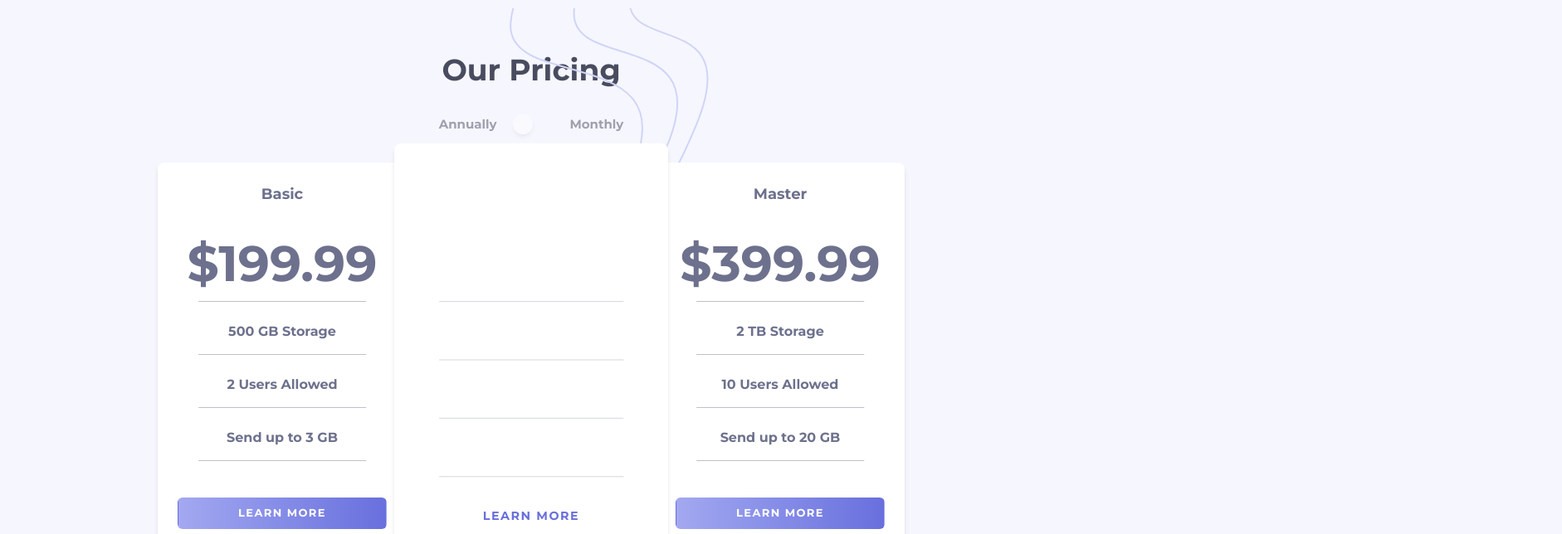
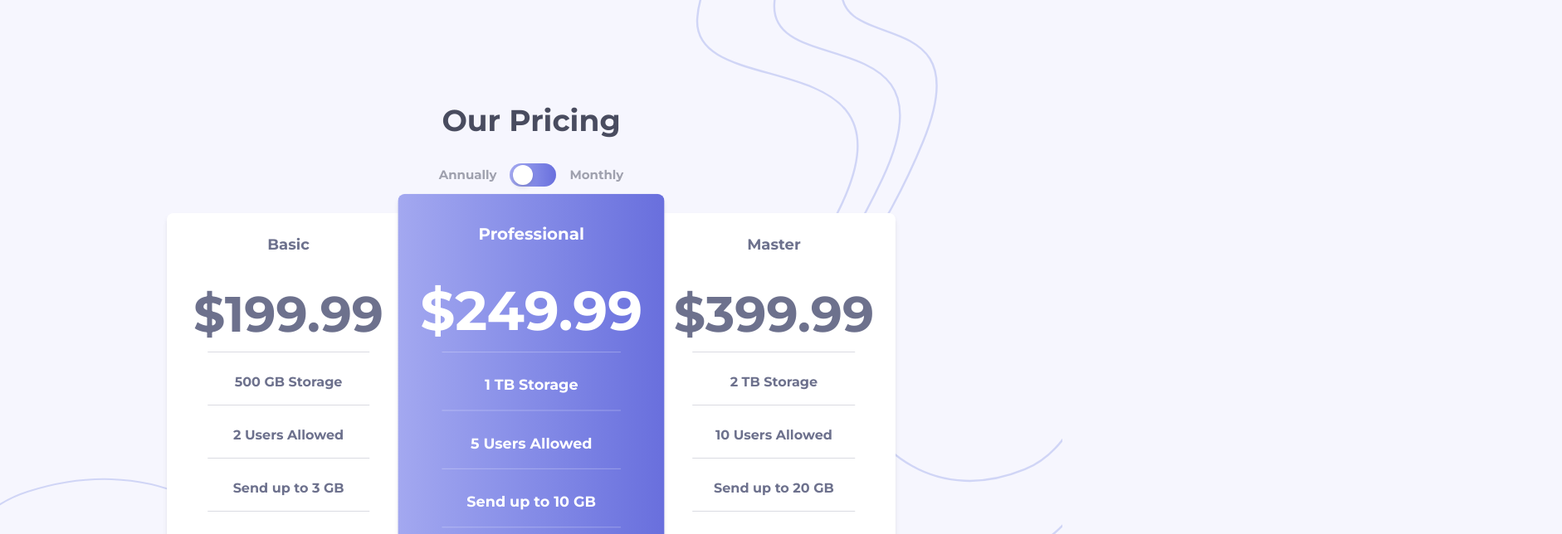
Before and after one commit to Rgit915/pricing-component-with-toggle, a React (Vite) app: page / in a window 1280 px wide. Shown: the top 644 px of the page at 83% size, 1882 px wide, since content can reach past the window. Built offline with nearby package versions, Linux system fonts and the light colour scheme.

Commit message:
Add responsive design for layout

```diff
--- a/src/index.css
+++ b/src/index.css
@@ -2,68 +2,69 @@
 
 @import "tailwindcss";
 
-
 @theme {
   --font-montserrat: "Montserrat", sans-serif;
-  --color-primary: "linear-gradient(to right, hsl(236, 72%, 79%), hsl(237, 63%, 64%))";
+  --color-primary-moderate-blue: hsl(236, 72%, 79%);
+  --color-primary-vibrant-blue: hsl(237, 63%, 64%);
   --color-neutral-very-light-grayish-blue: hsl(240, 78%, 98%);
   --color-neutral-grayish-blue: hsl(234, 14%, 74%);
   --color-neutral-dark-grayish-blue: hsl(232, 13%, 33%);
   --color-neutral-slate-grayish-blue: hsla(232, 13%, 49%, 1);
-
 }
 
 @layer base {
+  html,
   body {
-    @apply text-base font-normal font-montserrat bg-neutral-very-light-grayish-blue text-neutral-dark-grayish-blue ;
+    overflow-x: hidden;
+    max-width: 100%;
+    min-height: 100vh;
   }
-  main{
-    @apply relative
+
+  body {
+    @apply relative flex flex-col w-full items-center justify-center text-base font-normal
+      font-montserrat bg-neutral-very-light-grayish-blue text-neutral-dark-grayish-blue;
   }
-  main::before{
+
+  body::before {
     content: "";
-    position: absolute;
-    bottom: 0;
-    top: -6%;
-    right: -47%;
-    width: 100%;
     background-image: url(./assets/images/bg-top.svg);
     background-repeat: no-repeat;
+    background-position: right;
+    background-size: contain;
+    position: absolute;
+    top: -32%;
+    right: -47%;
+    width: 100vw;
+    height: 100%;
+    z-index: -1;
   }
-  label {
-    @apply text-[15px] font-bold opacity-50 leading-7;
+  .card-container button {
+    @apply text-[13px] font-bold text-white uppercase text-center tracking-[1.39px] bg-neutral-grayish-blue px-6 py-2 w-full rounded-md;
   }
-  button{
-    @apply text-[13px] font-bold text-white uppercase text-center tracking-[1.39px] bg-neutral-grayish-blue px-6 py-2 w-full rounded-md ;
+
+  @media (min-width: 768px) {
+    body::before {
+      right: 0%;
+      top: 0%;
+    }
+
+    body::after {
+      content: "";
+      position: absolute;
+      top: 10%;
+      left: 0;
+      width: 100%;
+      height: 100%;
+      background-image: url(./assets/images/bg-bottom.svg);
+      background-repeat: no-repeat;
+      background-position: bottom left;
+      z-index: -1;
+    }
   }
 }
 
 @layer components {
   .card {
-    @apply relative w-full max-w-[300px] mx-auto bg-white rounded-lg shadow-md p-6 flex flex-col items-center gap-6 justify-center text-center text-neutral-slate-grayish-blue;
-  }
-
-  .card p {
-    @apply relative pb-4 w-full flex justify-center;
-  }
-
-  .card p::after {
-    content: "";
-    position: absolute;
-    bottom: 0;
-    width: 80%;
-    height: 1px;
-    background-color: var(--color-neutral-slate-grayish-blue);
-    left: 50%;
-    transform: translateX(-50%);
-    opacity: 25%;
-  }
-  .professional p::after {
-    @apply bg-primary;
-  }
-
-  /* Remove line from the last paragraph */
-  .card p:last-child::after {
-    display: none;
+    @apply relative max-w-full w-[350px] mx-auto bg-white rounded-lg shadow-md p-6 flex flex-col items-center gap-6 justify-center text-center text-neutral-slate-grayish-blue;
   }
 }
```
